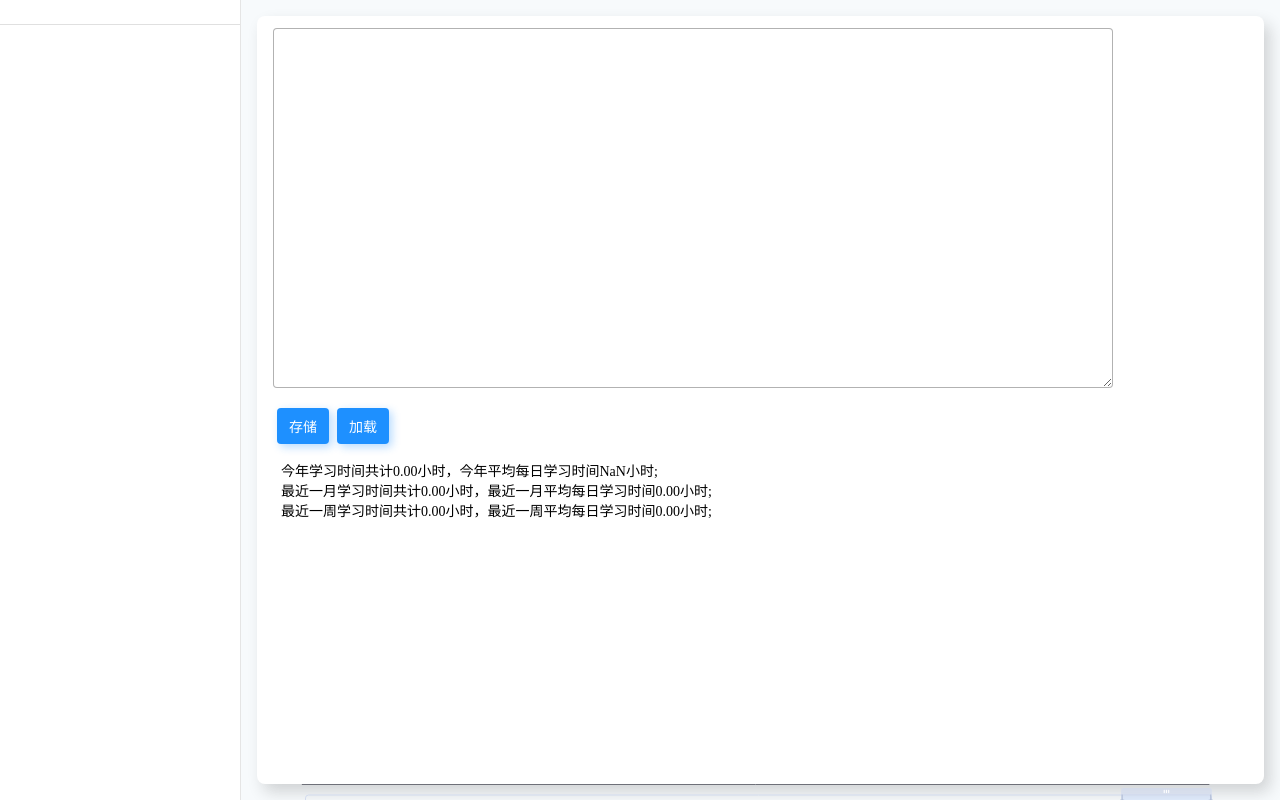
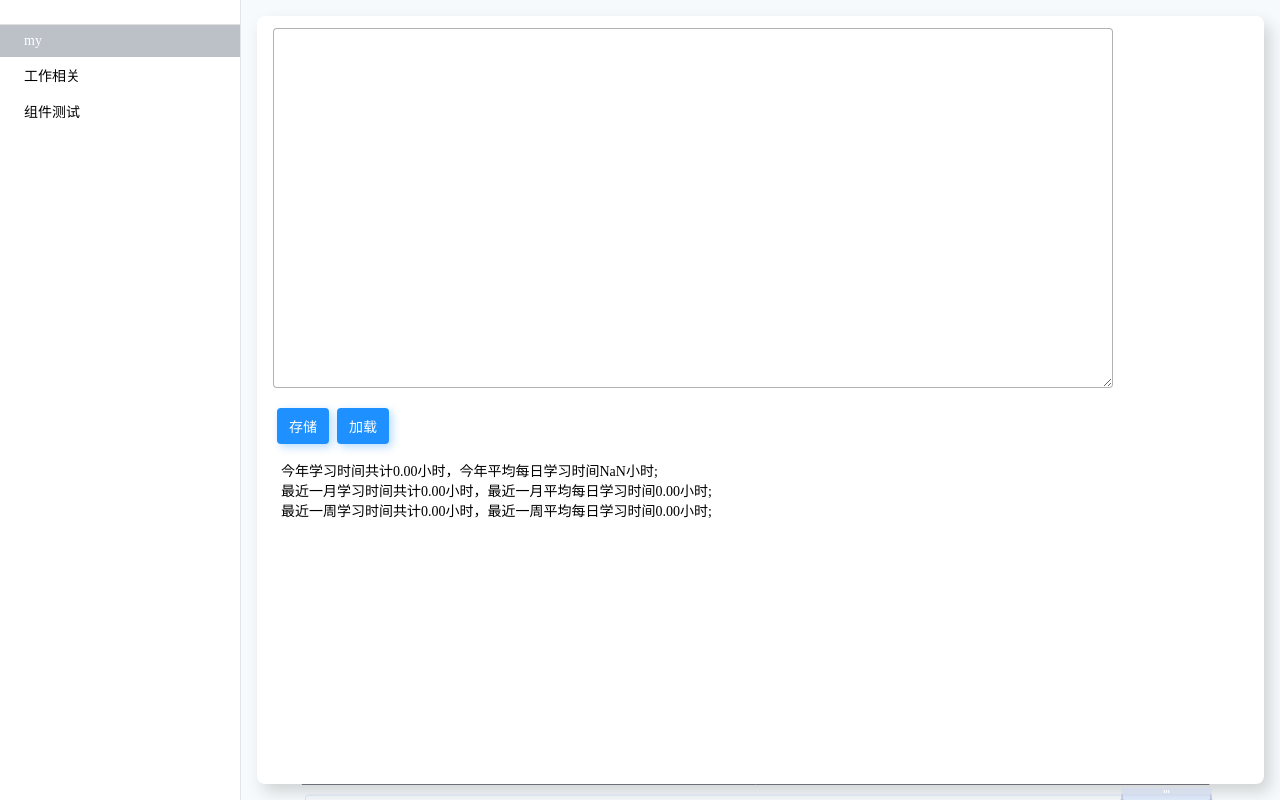
Before and after one commit to yicheny/y-toys, a React (Create React App) app: page /time-total in a window 1280 px wide. Built offline with nearby package versions, Linux system fonts and the light colour scheme.

Commit message:
fix 修复Menu Options设置异常

```diff
--- a/src/components/Menu/index.tsx
+++ b/src/components/Menu/index.tsx
@@ -155,7 +155,8 @@ function useStore(sourceOptions:MenuOption[],storeKey?:StoreKey){
     useEffect(()=>{
         if(!storeKey) return ;
         const store = new Store<MenuOption[]>(_.toString(storeKey) ,[])
-        setOptions(store.readT())
+        const data = store.readT()
+        if(!_.isEmpty(data)) setOptions(data)
     },[storeKey])
 
     useEffect(()=>{
```
